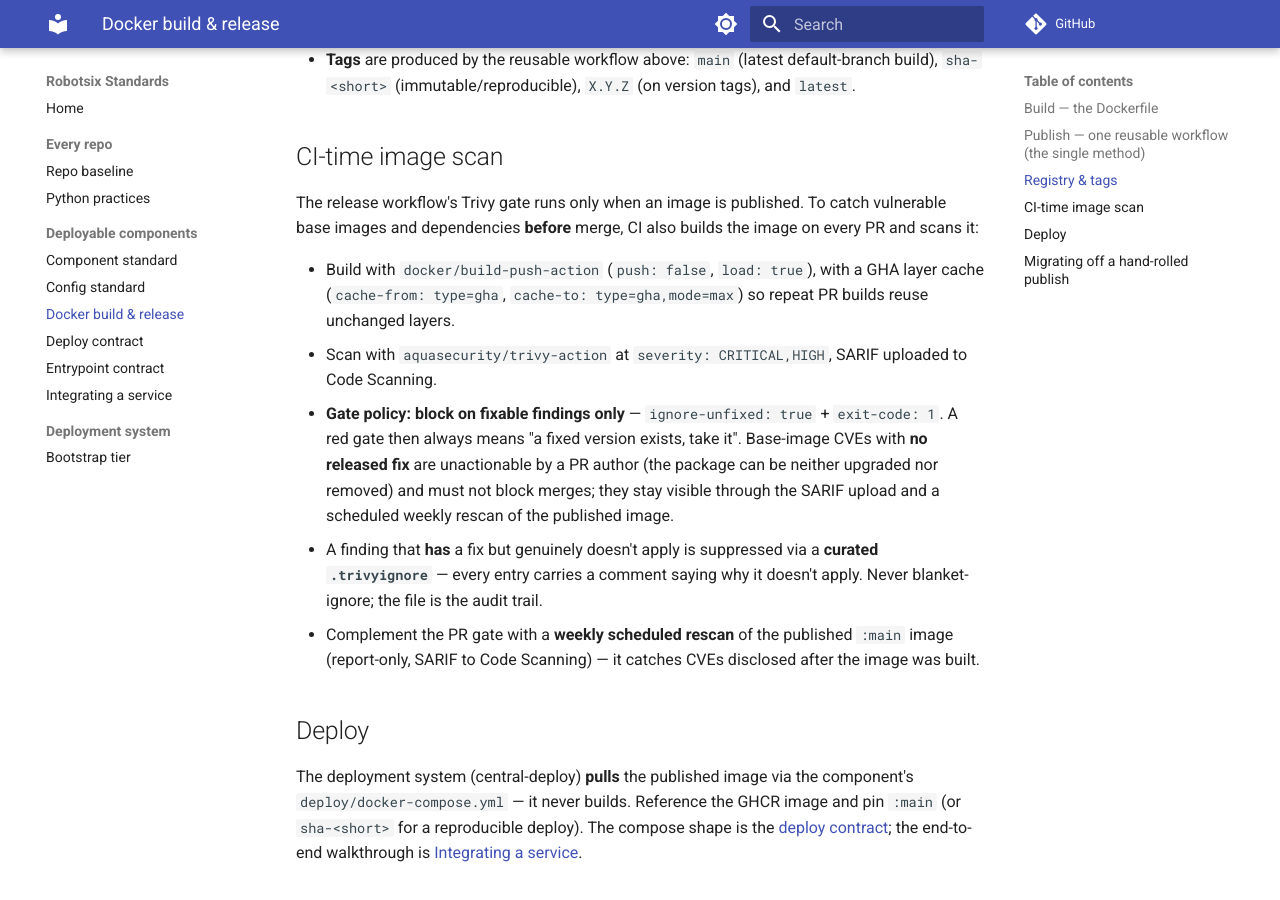
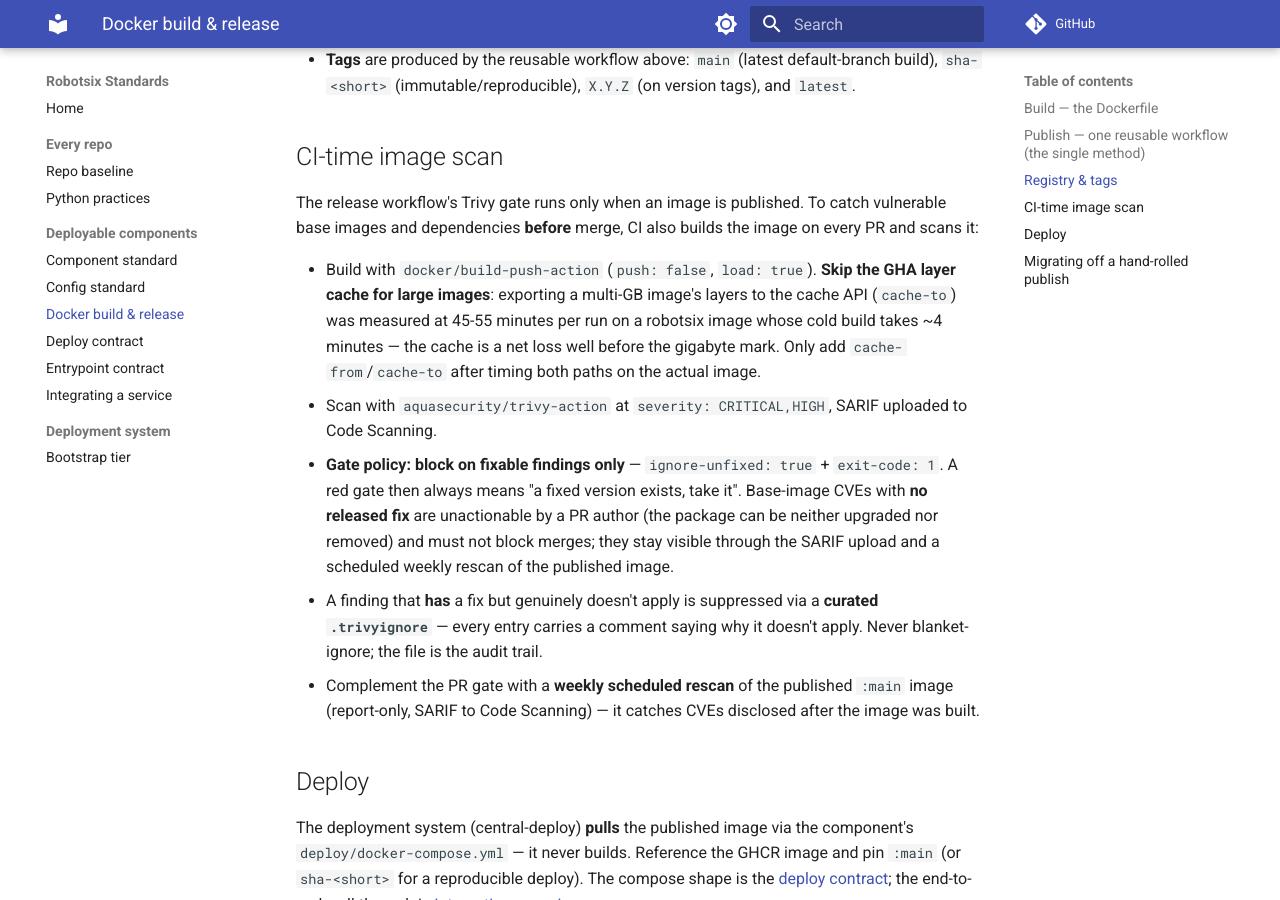
Before and after one commit to damien-robotsix/robotsix-standards, an MkDocs documentation site: the page built from docs/docker-standard.md, in a window 1280 px wide and 900 px high, scrolled down 2567 px. Built offline with MkDocs 1.6.1 and Material for MkDocs 9.7.7, drawn with Linux system fonts in a browser that asks for light colours; comment, search, counter and statistics services are not loaded.

Commit message:
docker-standard: skip GHA layer cache for large images (measured net loss) (#7)
Co-authored-by: Claude Fable 5 <noreply@anthropic.com>

```diff
--- a/docs/docker-standard.md
+++ b/docs/docker-standard.md
@@ -125,9 +125,12 @@ The release workflow's Trivy gate runs only when an image is published. To
 catch vulnerable base images and dependencies **before** merge, CI also builds
 the image on every PR and scans it:
 
-- Build with `docker/build-push-action` (`push: false`, `load: true`), with a
-  GHA layer cache (`cache-from: type=gha`, `cache-to: type=gha,mode=max`) so
-  repeat PR builds reuse unchanged layers.
+- Build with `docker/build-push-action` (`push: false`, `load: true`).
+  **Skip the GHA layer cache for large images**: exporting a multi-GB image's
+  layers to the cache API (`cache-to`) was measured at 45-55 minutes per run
+  on a robotsix image whose cold build takes ~4 minutes — the cache is a net
+  loss well before the gigabyte mark. Only add `cache-from`/`cache-to` after
+  timing both paths on the actual image.
 - Scan with `aquasecurity/trivy-action` at `severity: CRITICAL,HIGH`, SARIF
   uploaded to Code Scanning.
 - **Gate policy: block on fixable findings only** — `ignore-unfixed: true` +
```
